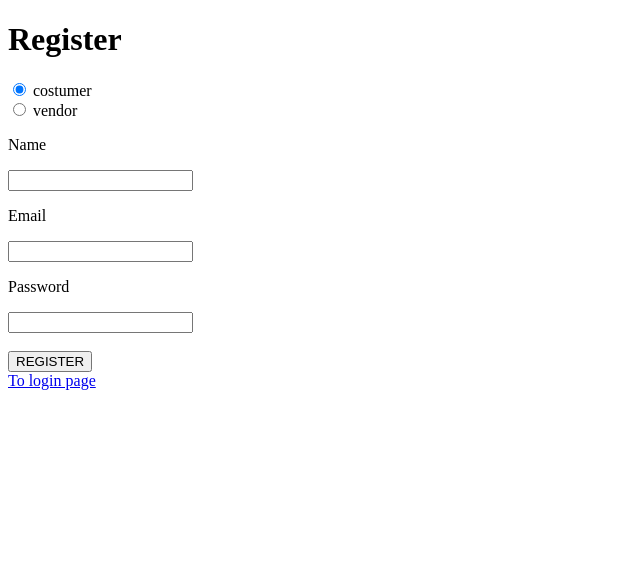
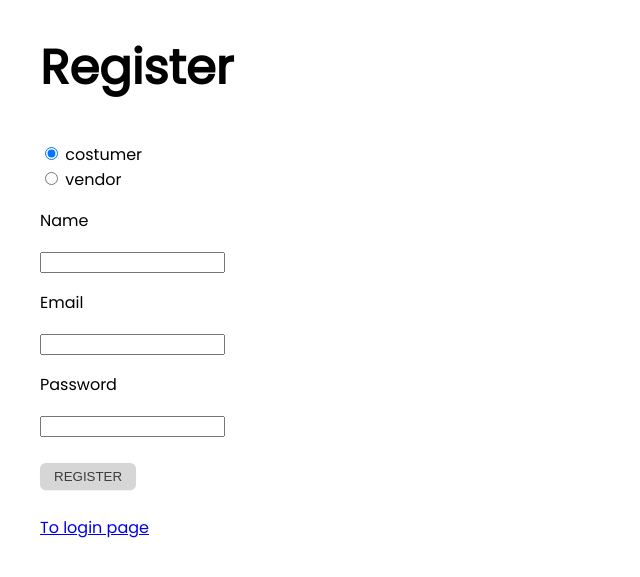
Before and after one commit to AliceFrezza01/InfSecProject, a PHP site: page /register.php in a window 1280 px wide. Shown: the top 577 px of the page, without its empty margins (0-640 px from the left). Run offline with PHP 8.4, Linux system fonts and the light colour scheme; a stand-in replaces the project's code that opens the database connection.

Commit message:
style login and register page

```diff
--- a/login.php
+++ b/login.php
@@ -8,7 +8,7 @@ session_start();
     <title>Login</title>
 
     <meta name="viewport" content="width=device-width, minimum-scale=1.0, maximum-scale=1.0, user-scalable=no">
-
+    <link rel="stylesheet" href="styles.css">
 </head>
 <body>
     <?php
@@ -54,8 +54,9 @@ session_start();
             <p>Password</p>
             <input required type="password" name="password" >
             <br><br>
-            <input type="submit" name="login" value="LOG IN">
+            <input class="button" type="submit" name="login" value="LOG IN">
         </form>
+        <br>
         <a href="register.php">To register page</a>
     </div>
 
--- a/register.php
+++ b/register.php
@@ -7,7 +7,7 @@ session_start();
     <meta charset="UTF-8">
     <title>Register</title>
     <meta name="viewport" content="width=device-width, minimum-scale=1.0, maximum-scale=1.0, user-scalable=no">
-
+    <link rel="stylesheet" href="styles.css">
 </head>
 <body>
 <?php
@@ -75,8 +75,9 @@ $con->close();
         <p>Password</p>
         <input required type="password" name="password" >
         <br><br>
-        <input type="submit" name="register" value="REGISTER">
+        <input class="button" type="submit" name="register" value="REGISTER">
     </form>
+    <br>
     <a href="login.php">To login page</a>
 </div>
 
```
